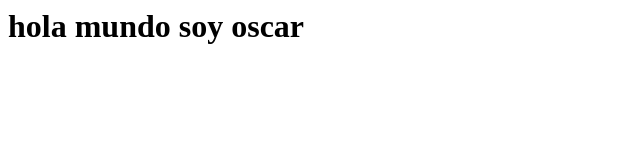
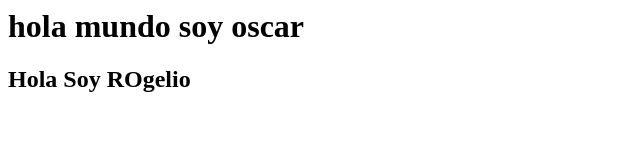
Before and after one commit to alonsin/practica, a plain HTML site: page index.html in a window 1280 px wide. Shown: the whole page, without its empty margins (0-640 px from the left). Drawn offline with Linux system fonts and the light colour scheme.

Commit message:
cambio de rogelio

```diff
--- a/index.html
+++ b/index.html
@@ -3,5 +3,6 @@
 
   <body>
     <h1>hola mundo soy oscar</h1>
+    <h2>Hola Soy ROgelio</h2>
   </body>
 </html>
```
